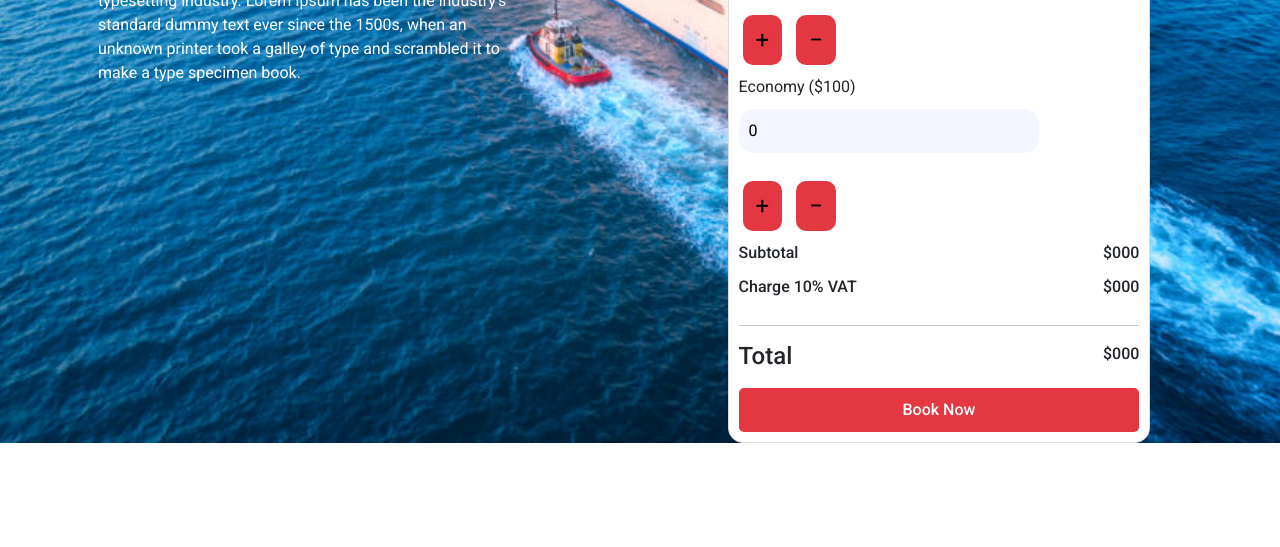
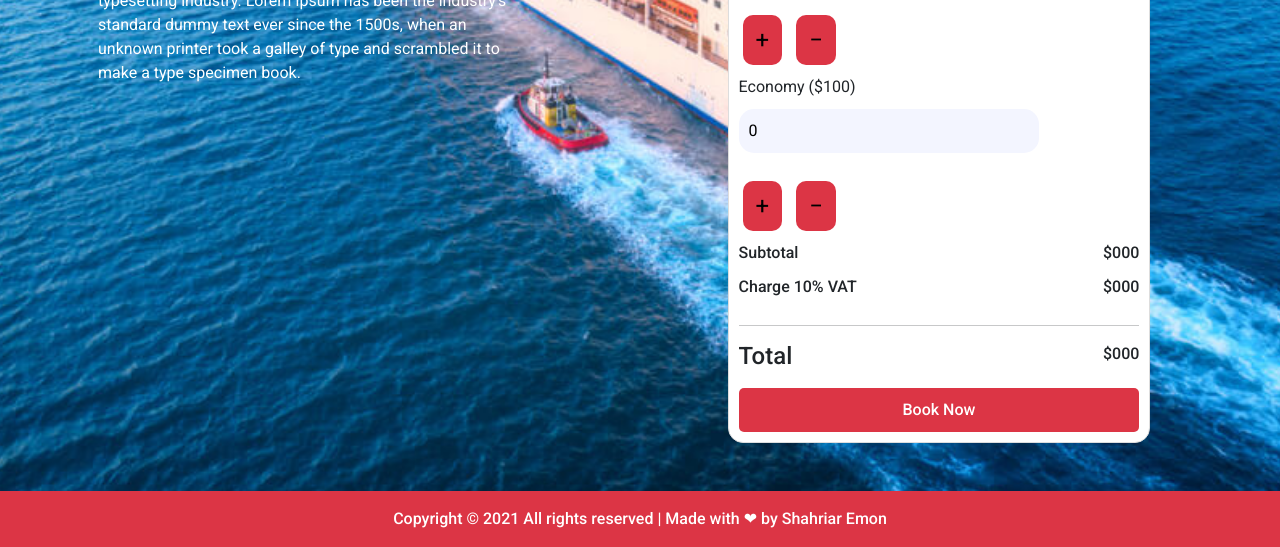
Before and after one commit to wickedaf/vashao, a plain HTML site: page index.html in a window 1280 px wide. Shown: the part 520-1067 px from the top of the page. Before the commit the page ends 963 px from the top, so only its background shows below. Drawn offline with nearby package versions, Linux system fonts and the light colour scheme.

Commit message:
footer added

```diff
--- a/index.html
+++ b/index.html
@@ -33,7 +33,7 @@
     </header>
 
     <!--Booking Section-->
-    <main class="main-content container">
+    <main class="main-content container mb-5">
 
         <div class="booking-content">
             <h1>VASHAO BOOKING</h1>
@@ -111,6 +111,12 @@
             <button id="bookNow-btn" class="btn-style">Book Now</button>
         </div>
     </main>
+    <footer class="d-flex justify-content-center bg-danger align-items-center pt-3">
+        <p class="text-center">
+          Copyright &copy; 2021 All rights reserved | Made with ❤ by
+          <a href="http://linkedin.com/in/ishahriaremon">Shahriar Emon</a>
+        </p>
+      </footer>
 
     <!--Thank You-->
     <script>
--- a/style.css
+++ b/style.css
@@ -4,6 +4,9 @@
     box-sizing: border-box;
     text-decoration: none;
     list-style-type: none;
+}
+a{
+    text-decoration: none;
 }
 body{
     font-family: 'Roboto', sans-serif;
@@ -36,7 +39,7 @@ nav ul li a{
     margin-left: 30px;
 }
 nav ul li a:hover, a.active{
-    background-color: #E33741;
+    background-color: #dc3545;
     border-radius: 5px;
     color: black;
 }
@@ -118,7 +121,7 @@ nav ul li a:hover, a.active{
     border: none;
     color: #fff;
     font-weight: 500;
-    background-color:  #E33741;
+    background-color:  #dc3545;
 }
 .amount{
     display: flex;
@@ -127,7 +130,7 @@ nav ul li a:hover, a.active{
 #firstClass-plusBtn, #firstClass-minusBtn, #economyClass-minusBtn, #economyClass-plusBtn{
     font-size: 1.5em;
     color: black;
-    background-color:  #E33741;
+    background-color:  #dc3545;
     border-radius: 10px;
     margin: 0 5px;
 }
@@ -166,3 +169,8 @@ nav ul li a:hover, a.active{
         text-align: center;
     }
   }
+
+  footer p, footer a {
+      color: rgb(255, 255, 255);
+      font-weight: 500;
+  }
```
